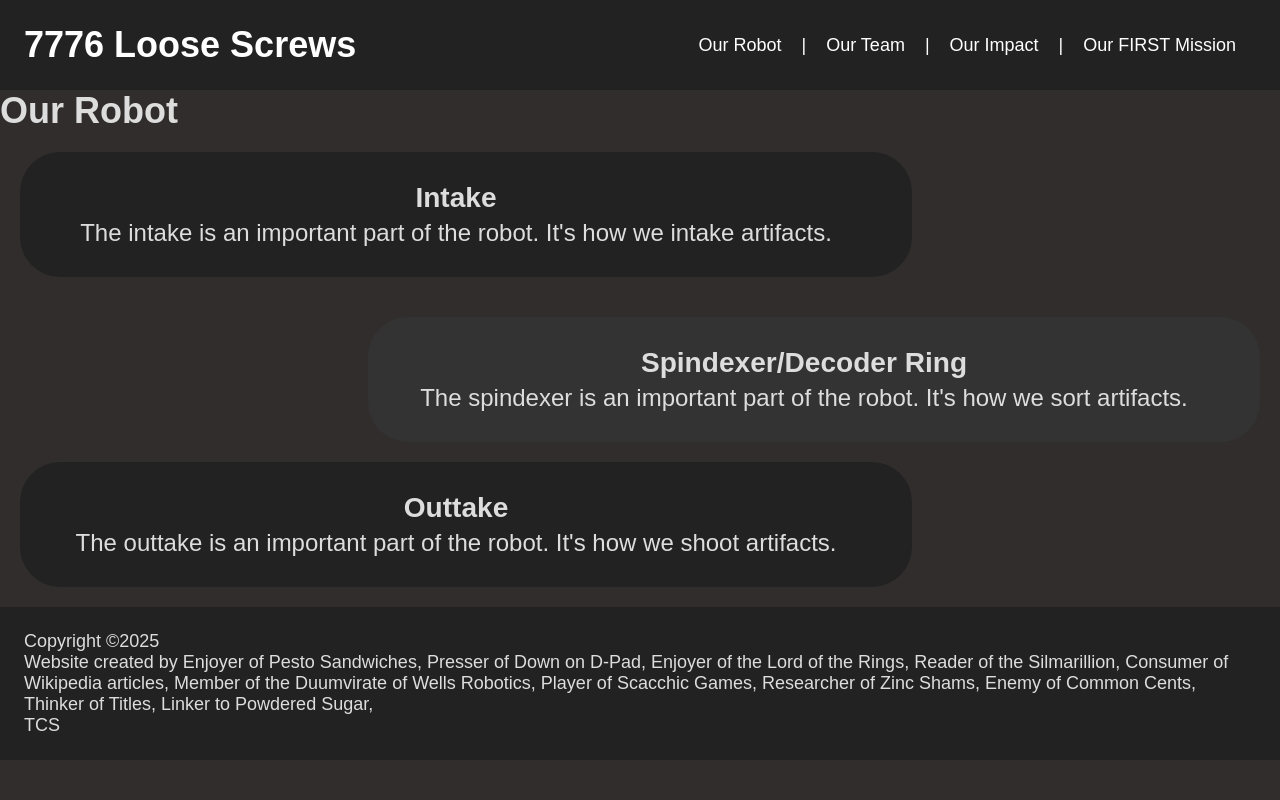
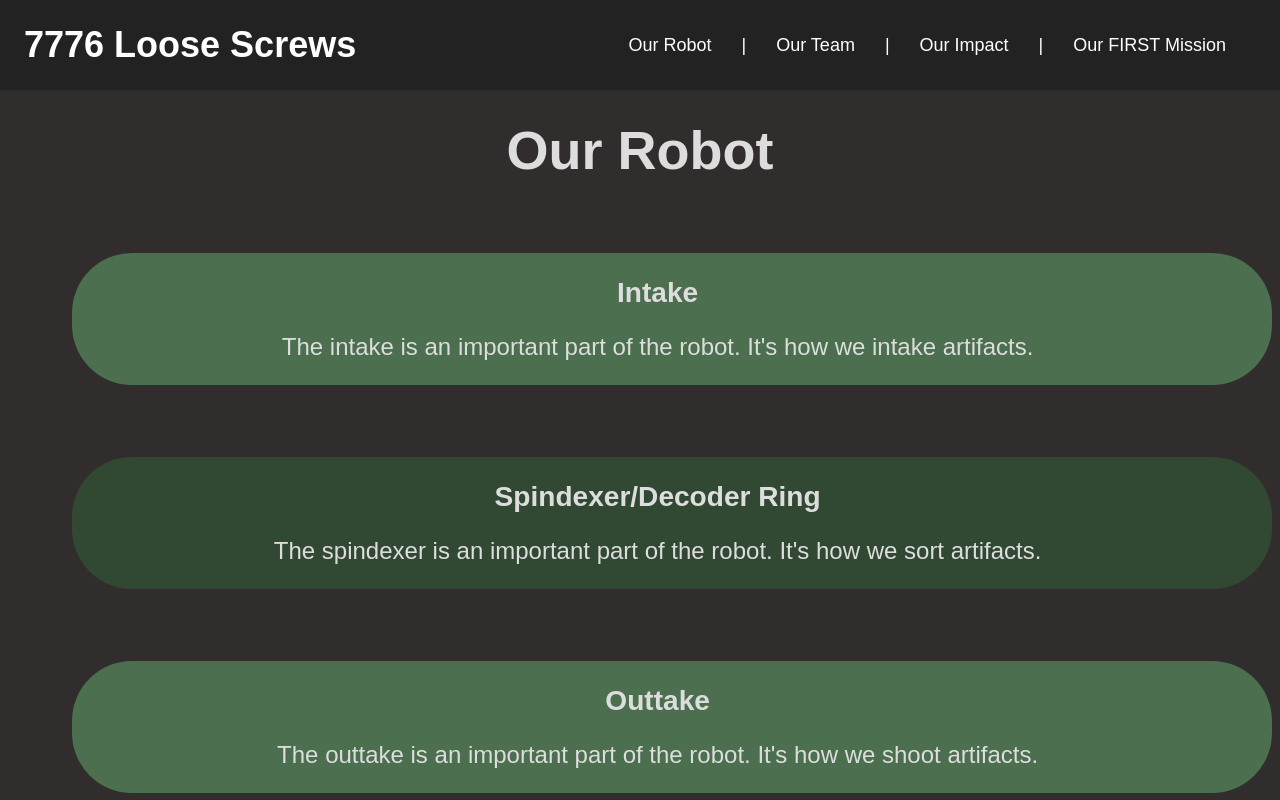
Before and after one commit to Loose-Screws-FTC/Wells-Robotics-Website, a React (Vite) app in the folder Wells-Robotics-Website/: page /#/robot in a window 1280 px wide. Shown: the top 800 px of the page. Built offline with nearby package versions, Linux system fonts and the light colour scheme.

Commit message:
better syle

```diff
--- a/Wells-Robotics-Website/src/App.css
+++ b/Wells-Robotics-Website/src/App.css
@@ -1,32 +1,15 @@
-header{
-    color:white;
-    display:flex;
-    z-index:10;
-    align-items: center;
-    justify-content: space-between;
-}
-
-header h1 a{
-    color:white;
-    text-decoration: none;
-}
-
-header h1 a:hover, nav a:hover{
-    text-decoration: underline;
-}
-
-nav{
+nav {
     text-align: end;
     color:white;
 }
 
-nav a, nav a:visited{
+nav a, nav a:visited {
     color: rgb(255, 255, 255);
-    margin-right:20px;
-    margin-left:20px;
+    margin-right: 1.25rem;
+    margin-left: 1.25rem;
 }
 
-nav a{
+nav a {
     text-decoration:none;
 }
 
@@ -39,30 +22,32 @@ nav a{
     display:flex;
     justify-content: center;
     align-items: center;
-    width:60%;
+    width:40%;
     height:auto;
 }
 
-.unit{
+.unit {
     background-color:black;
-    border-radius: 40px;
-    padding: 30px;
-    display: flex;
-    justify-content: center;
-    margin: 20px;
-    width: 65%;
-    align-items: center;
+    border-radius: 2.5rem;
+    padding: 1rem;
+    margin: 3rem;
+    width: 90%;
+    text-align: center;
+    min-height: 10vh;
 }
 
-
-.unit_title{
+.unit_title {
     text-align: center;
-    margin-bottom: 5px;
+    margin-bottom: 1rem;
 }
 
-.content{
-    margin-right:20px;
+.content {
+    margin-right:1.2rem;
 }
-.title{
-    text-align: left;
+
+.title {
+    margin-top: 1.2rem;
+    text-align: center;
+    font-size: 1.5rem;
+    margin-bottom:1.2rem;
 }
--- a/Wells-Robotics-Website/src/App.jsx
+++ b/Wells-Robotics-Website/src/App.jsx
@@ -10,7 +10,8 @@ import Footer from "./Components/footer"
 
 function App() {
   return(
-    <>
+    <div class="webpage">
+      <main>
         <Router>
           <Header/>
           <Routes>
@@ -21,8 +22,9 @@ function App() {
             <Route path="/Team" element={<Team/>}/>
           </Routes>
         </Router>
+      </main>
       <Footer/>
-    </>
+    </div>
   )
 }
 
--- a/Wells-Robotics-Website/src/Pages/team.jsx
+++ b/Wells-Robotics-Website/src/Pages/team.jsx
@@ -12,7 +12,7 @@ export default function Team(){
             />
             <Unit
                 title="Rowan"
-                text="Rowan also builds robots and screws things in. Very similar to Martin. But a little older. He is tall. Good at Fusion"
+                text="In a class of his own. I bricked my computer -Rowan"
             />
             <Unit
                 title="Henry"
@@ -32,20 +32,54 @@ export default function Team(){
             />
             <Unit
                 title="Aidyn"
-                text="Friend of Damien and Jack. Also old"
+                text="Friend of Damien and Jack"
             />
             <Unit
                 title="Adaya"
-                text="Outreach, engineering portfolio, very helpful"
+                text="Outreach, engineering portfolio, very helpful, senior"
             />
             <Unit
-                title="Ansel"
+                title="Ansel, Matthew, and Javyn"
                 text="If only :("
             />
             <Unit
                 title="Henry 2"
                 text="Distractor of the Sister Team. Gremlin. Ruined the Jackson Team -Reid"
             />
+            <Unit
+                title="Anna"
+                text="Senior"
+            />
+            <Unit
+                title="Zoe"
+                text="Another senior"
+            />
+
+            <Title text="Our Mentors"/>
+            <Unit
+                title="Paul"
+                text="Mentor"
+            />
+            <Unit
+                title="Martin"
+                text="Mentor"
+            />
+            <Unit
+                title="Matthew"
+                text="Mentor"
+            />
+            <Unit
+                title="Wes"
+                text="Mentor"
+            />
+            <Unit
+                title="Angie"
+                text="Mentor"
+            />
+            <Unit
+                title="Carl"
+                text="Mentor"
+            />
         </>
     )
 }
--- a/Wells-Robotics-Website/src/index.css
+++ b/Wells-Robotics-Website/src/index.css
@@ -6,7 +6,7 @@
 
 html {
     --background-color-1: #222;
-    --background-color-2: #333;
+    --background-color-2: #384829;
     --area-padding: 1rem;
     background-color: #312d2d;
     color: #ddd;
@@ -14,9 +14,15 @@ html {
     font-size: 1.5rem;
 }
 
+.webpage {
+    display: flex;
+    flex-direction: column;
+    min-height: 100vh;
+    margin:0;
+}
+
 main {
-    height: 100%;
-    margin: 0;
+    flex: 1 0 auto;
 }
 
 footer, header {
@@ -26,21 +32,36 @@ footer, header {
 }
 
 header {
-    position: sticky;
-    top: 0;
+    color:white;
+    display:flex;
+    z-index:10;
+    align-items: center;
+    justify-content: space-between;
+    top:0;
+}
+
+header h1 a {
+    color:white;
+    text-decoration: none;
+}
+
+header h1 a:hover, nav a:hover {
+    text-decoration: underline;
 }
 
 footer {
-    margin-top: auto;
-    position: relative;
-    bottom:0px;
+    flex-shrink: 0;
+
+}
+
+footer p {
+    padding: .4rem;
 }
 
 .unit:nth-child(odd) {
-    background-color: var(--background-color-1);
+    background-color: #4b6f4f;
 }
 
 .unit:nth-child(even) {
-    background-color: var(--background-color-2);
-    float:right;
+    background-color: #314933;
 }
```
Lines whose indentation alone changed are shown as unchanged.
